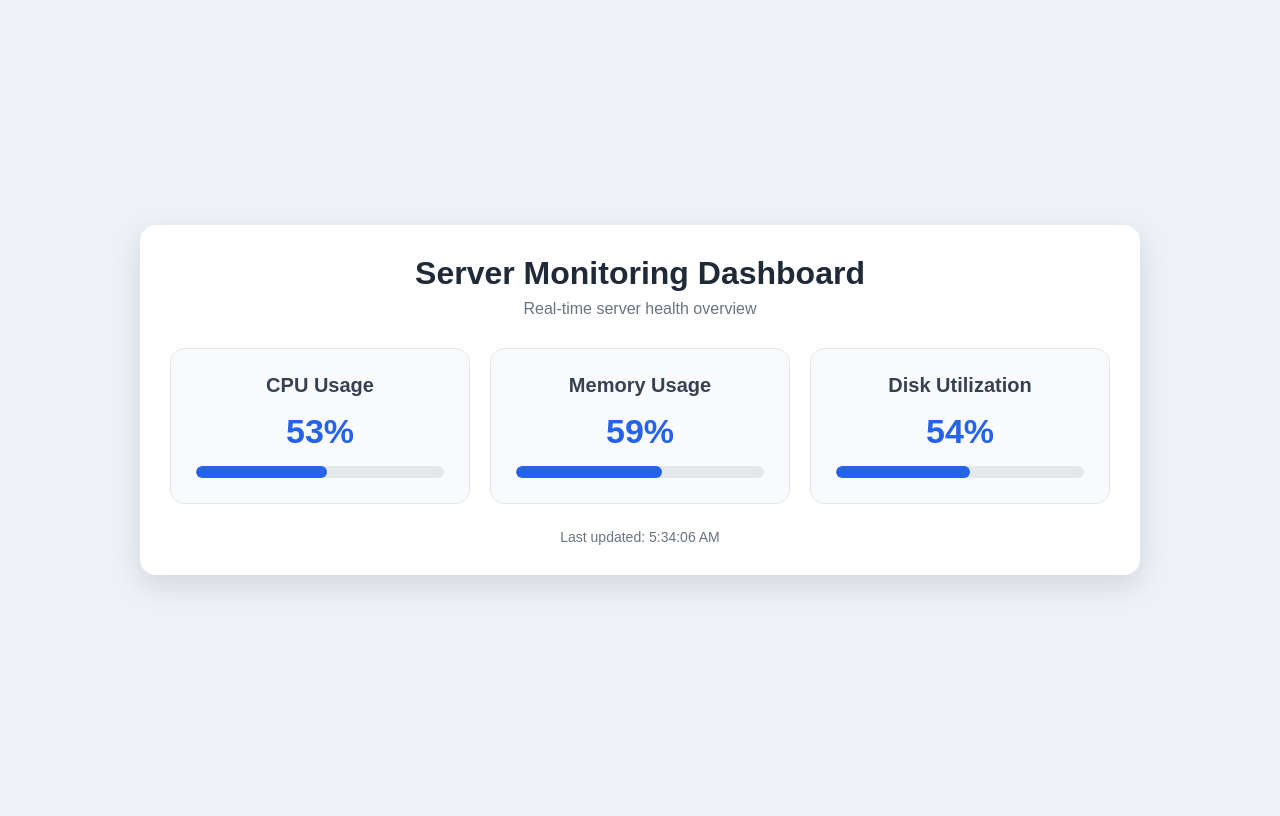
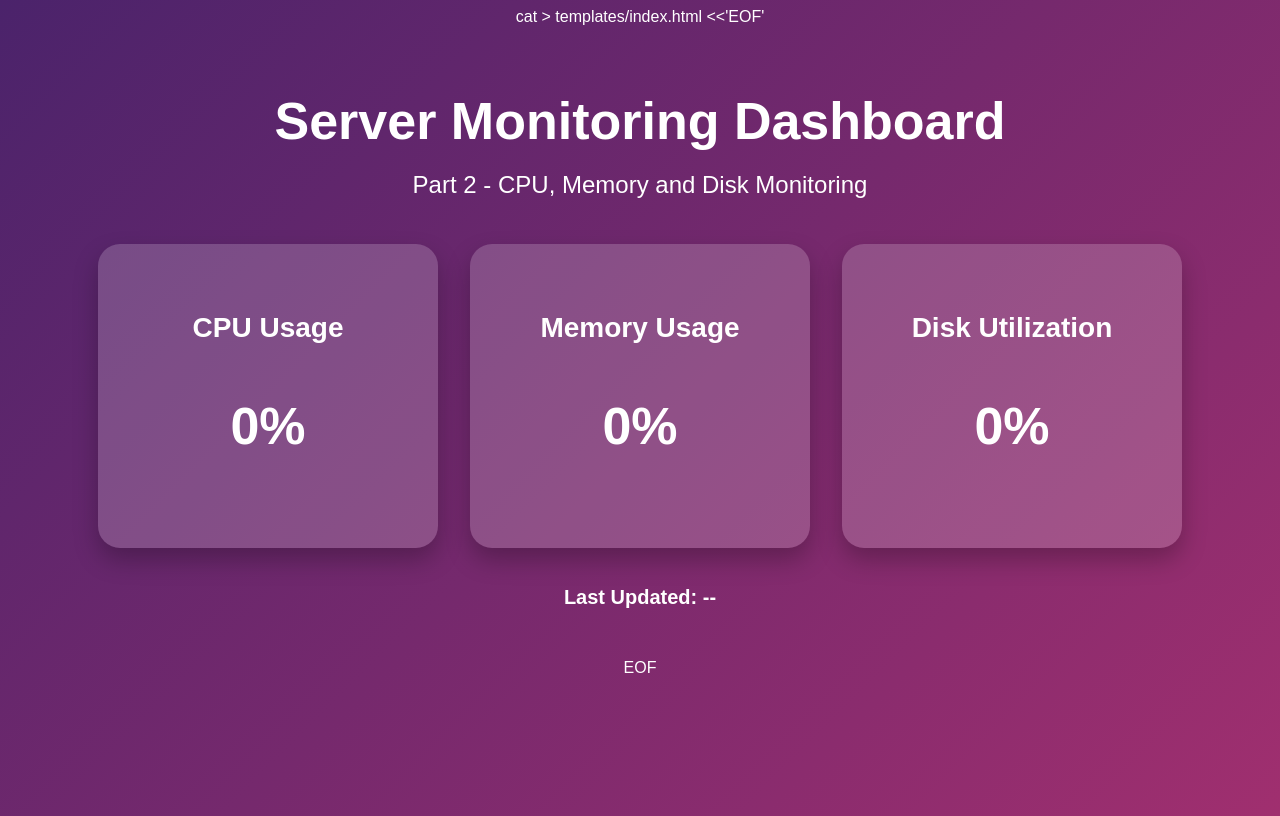
Before and after one commit to arathyac/s-monitor-dashboard, a Flask app: page / in a window 1280 px wide. Before the commit the page ends 588 px from the top, so only its background shows below. Run offline with Flask 3, Linux system fonts and the light colour scheme.

Commit message:
Fix Flask CSS path and add disk utilization

```diff
--- a/static/script.js
+++ b/static/script.js
@@ -1,22 +1,17 @@
-function getRandomUsage(min, max) {
-  return Math.floor(Math.random() * (max - min + 1)) + min;
+cat > static/script.js <<'EOF'
+function randomValue(min, max) {
+    return (Math.random() * (max - min) + min).toFixed(1);
 }
 
 function updateDashboard() {
-  const cpu = getRandomUsage(20, 85);
-  const memory = getRandomUsage(30, 90);
-  const disk = getRandomUsage(40, 95);
+    document.getElementById("cpu").innerText = randomValue(0, 100) + "%";
+    document.getElementById("memory").innerText = randomValue(20, 90) + "%";
+    document.getElementById("disk").innerText = randomValue(30, 95) + "%";
 
-  document.getElementById("cpuValue").textContent = cpu + "%";
-  document.getElementById("memoryValue").textContent = memory + "%";
-  document.getElementById("diskValue").textContent = disk + "%";
-
-  document.getElementById("cpuBar").style.width = cpu + "%";
-  document.getElementById("memoryBar").style.width = memory + "%";
-  document.getElementById("diskBar").style.width = disk + "%";
-
-  document.getElementById("lastUpdated").textContent = new Date().toLocaleTimeString();
+    const now = new Date();
+    document.getElementById("time").innerText = now.toLocaleString();
 }
 
 updateDashboard();
 setInterval(updateDashboard, 3000);
+EOF
--- a/static/style.css
+++ b/static/style.css
@@ -1,82 +1,62 @@
+cat > static/style.css <<'EOF'
 * {
-  margin: 0;
-  padding: 0;
-  box-sizing: border-box;
-  font-family: Arial, sans-serif;
+    margin: 0;
+    padding: 0;
+    box-sizing: border-box;
 }
 
 body {
-  min-height: 100vh;
-  background: #eef2f7;
-  display: flex;
-  justify-content: center;
-  align-items: center;
+    font-family: Arial, sans-serif;
+    background: linear-gradient(135deg, #4b236b, #a02f6f);
+    min-height: 100vh;
+    color: white;
+    text-align: center;
 }
 
-.dashboard {
-  width: 90%;
-  max-width: 1000px;
-  background: white;
-  padding: 30px;
-  border-radius: 16px;
-  box-shadow: 0 10px 30px rgba(0, 0, 0, 0.12);
-  text-align: center;
+.container {
+    padding: 30px;
 }
 
 h1 {
-  color: #1f2937;
-  margin-bottom: 8px;
+    font-size: 52px;
+    margin-bottom: 10px;
 }
 
-.subtitle {
-  color: #6b7280;
-  margin-bottom: 30px;
+h2 {
+    font-size: 24px;
+    font-weight: normal;
+    margin-bottom: 45px;
 }
 
 .cards {
-  display: grid;
-  grid-template-columns: repeat(auto-fit, minmax(220px, 1fr));
-  gap: 20px;
+    display: flex;
+    justify-content: center;
+    gap: 32px;
+    flex-wrap: wrap;
 }
 
 .card {
-  background: #f9fafb;
-  padding: 25px;
-  border-radius: 14px;
-  border: 1px solid #e5e7eb;
+    width: 300px;
+    min-height: 210px;
+    background: rgba(255, 255, 255, 0.18);
+    border-radius: 22px;
+    padding: 40px 20px;
+    box-shadow: 0 12px 25px rgba(0, 0, 0, 0.25);
 }
 
-.card h2 {
-  font-size: 20px;
-  color: #374151;
-  margin-bottom: 15px;
+.card h3 {
+    font-size: 28px;
+    margin-bottom: 30px;
 }
 
 .card p {
-  font-size: 34px;
-  font-weight: bold;
-  color: #2563eb;
-  margin-bottom: 15px;
+    font-size: 52px;
+    font-weight: bold;
 }
 
-.progress {
-  width: 100%;
-  height: 12px;
-  background: #e5e7eb;
-  border-radius: 20px;
-  overflow: hidden;
+.updated {
+    margin-top: 38px;
+    font-size: 20px;
+    font-weight: bold;
 }
-
-.progress-bar {
-  height: 100%;
-  width: 0%;
-  background: #2563eb;
-  border-radius: 20px;
-  transition: width 0.5s ease;
-}
-
-.footer {
-  margin-top: 25px;
-  color: #6b7280;
-  font-size: 14px;
-}
+EOF
--- a/templates/index.html
+++ b/templates/index.html
@@ -1,45 +1,38 @@
+cat > templates/index.html <<'EOF'
 <!DOCTYPE html>
 <html lang="en">
 <head>
-  <meta charset="UTF-8" />
-  <meta name="viewport" content="width=device-width, initial-scale=1.0" />
-  <title>Server Monitoring Dashboard</title>
-  <link rel="stylesheet" href="style.css" />
+    <meta charset="UTF-8">
+    <title>Server Monitoring Dashboard</title>
+    <link rel="stylesheet" href="{{ url_for('static', filename='style.css') }}">
 </head>
 <body>
-  <div class="dashboard">
-    <h1>Server Monitoring Dashboard</h1>
-    <p class="subtitle">Real-time server health overview</p>
 
-    <div class="cards">
-      <div class="card">
-        <h2>CPU Usage</h2>
-        <p id="cpuValue">0%</p>
-        <div class="progress">
-          <div id="cpuBar" class="progress-bar"></div>
+    <div class="container">
+        <h1>Server Monitoring Dashboard</h1>
+        <h2>Part 2 - CPU, Memory and Disk Monitoring</h2>
+
+        <div class="cards">
+            <div class="card">
+                <h3>CPU Usage</h3>
+                <p id="cpu">0%</p>
+            </div>
+
+            <div class="card">
+                <h3>Memory Usage</h3>
+                <p id="memory">0%</p>
+            </div>
+
+            <div class="card">
+                <h3>Disk Utilization</h3>
+                <p id="disk">0%</p>
+            </div>
         </div>
-      </div>
 
-      <div class="card">
-        <h2>Memory Usage</h2>
-        <p id="memoryValue">0%</p>
-        <div class="progress">
-          <div id="memoryBar" class="progress-bar"></div>
-        </div>
-      </div>
-
-      <div class="card">
-        <h2>Disk Utilization</h2>
-        <p id="diskValue">0%</p>
-        <div class="progress">
-          <div id="diskBar" class="progress-bar"></div>
-        </div>
-      </div>
+        <p class="updated">Last Updated: <span id="time">--</span></p>
     </div>
 
-    <p class="footer">Last updated: <span id="lastUpdated">--</span></p>
-  </div>
-
-  <script src="script.js"></script>
+    <script src="{{ url_for('static', filename='script.js') }}"></script>
 </body>
 </html>
+EOF
```
